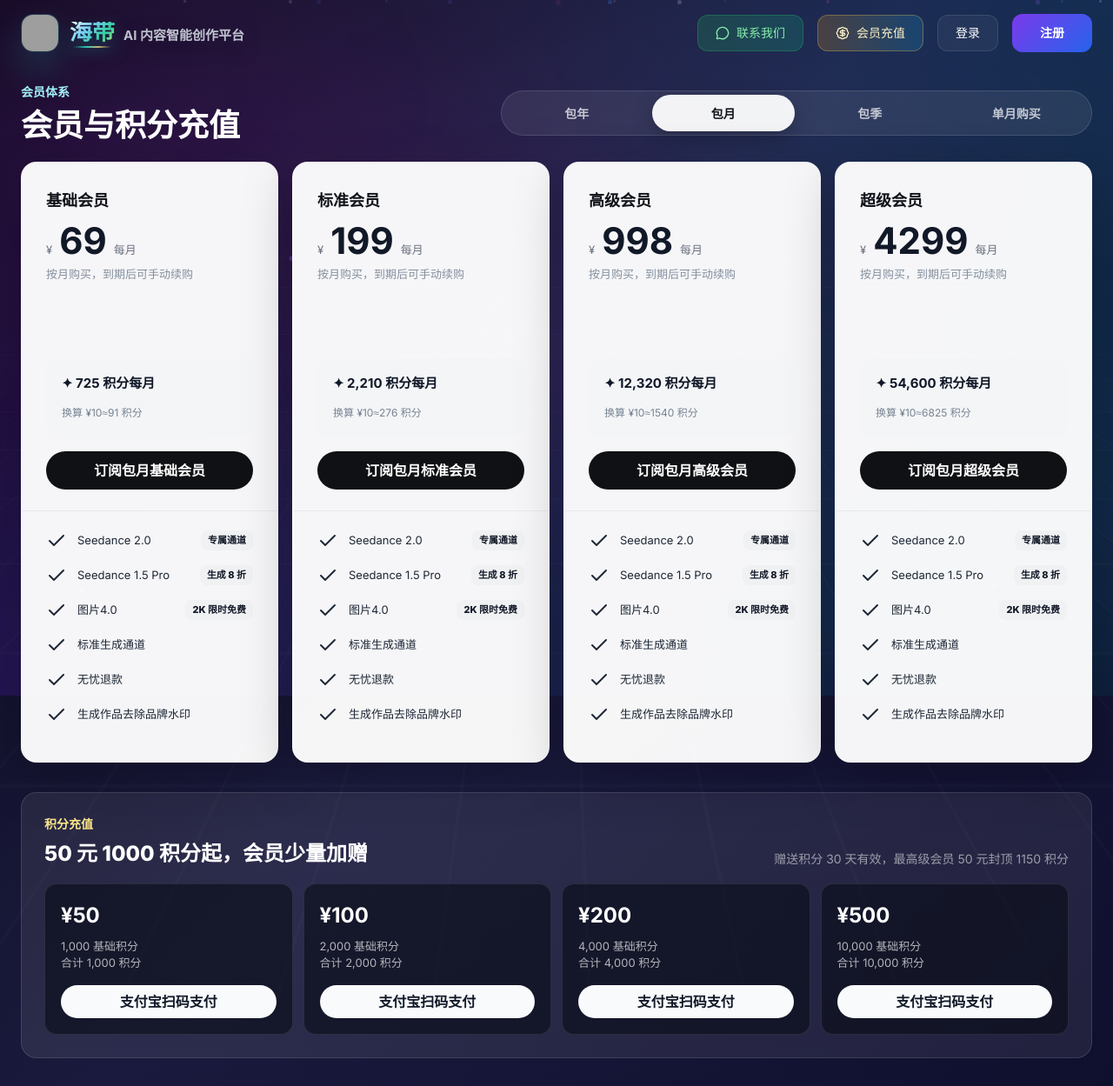
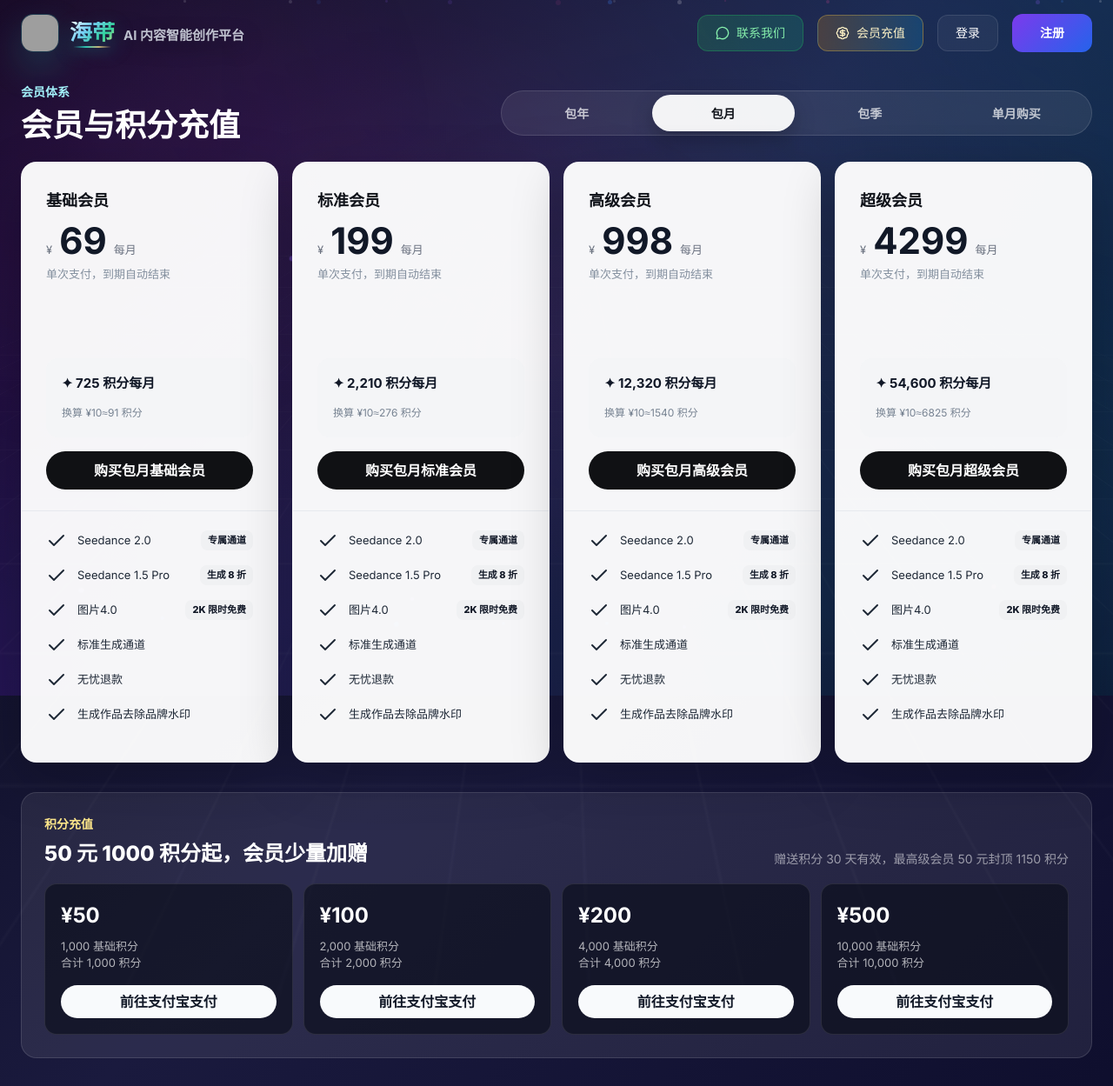
Before and after one commit to Shinichi1Kudo/manga-ai, a Django app: template frontend/templates/payments/membership.html in a window 1280 px wide. Shown: the top 1249 px of the page at 87% size. Run offline with Django 4.2, Linux system fonts and the light colour scheme; the template is opened without the code that fills it, so the values that code supplies are empty; some libraries are stand-ins or nearby versions; grey boxes are pictures that could not be loaded.

Commit message:
feat: redirect membership payments to alipay cashier

```diff
--- a/frontend/templates/payments/membership.html
+++ b/frontend/templates/payments/membership.html
@@ -231,26 +231,6 @@
         cursor: pointer;
     }
 
-    .pay-modal-panel {
-        width: min(440px, calc(100vw - 32px));
-        border-radius: 18px;
-        background: #fff;
-        color: #111827;
-        padding: 24px;
-        box-shadow: 0 24px 80px rgba(0, 0, 0, 0.45);
-    }
-
-    .qr-stage {
-        width: 240px;
-        height: 240px;
-        margin: 18px auto;
-        display: grid;
-        place-items: center;
-        border-radius: 16px;
-        background: #f5f7fb;
-        border: 1px solid #e5e7eb;
-    }
-
     @media (max-width: 1120px) {
         .membership-grid,
         .recharge-grid {
@@ -308,27 +288,6 @@
     </section>
 </div>
 
-<div class="modal-backdrop hidden" id="payModal" onclick="if(event.target === this) closePayModal()">
-    <div class="pay-modal-panel">
-        <div class="flex items-start justify-between gap-4">
-            <div>
-                <p class="text-sm text-gray-500 mb-1" id="payOrderNo">订单</p>
-                <h3 class="text-2xl font-extrabold" id="payTitle">支付宝扫码支付</h3>
-            </div>
-            <button onclick="closePayModal()" class="p-2 rounded-lg hover:bg-gray-100 transition-colors" title="关闭">
-                <i data-lucide="x" class="w-5 h-5"></i>
-            </button>
-        </div>
-        <div class="qr-stage">
-            <canvas id="payQrCanvas" width="220" height="220"></canvas>
-            <p id="payQrFallback" class="hidden px-4 text-center text-xs text-gray-500 break-all"></p>
-        </div>
-        <p class="text-center text-sm text-gray-500" id="payStatus">请使用支付宝扫码完成支付</p>
-        <button onclick="syncCurrentOrder()" class="mt-5 w-full h-11 rounded-full bg-gray-950 text-white font-bold">我已支付，刷新状态</button>
-    </div>
-</div>
-
-<script src="https://cdn.jsdelivr.net/npm/qrcode@1.5.3/build/qrcode.min.js"></script>
 <script>
     const IS_AUTHENTICATED = {{ request.session.token|yesno:"true,false" }};
     const tabs = [
@@ -340,27 +299,27 @@
     const fallbackProducts = {
         membershipProducts: {
             YEAR: [
-                {code: 'year_basic', tier: 'BASIC', title: '基础会员', priceCents: 65900, monthlyCredits: 725, enabled: true, buttonText: '订阅包年基础会员', features: []},
-                {code: 'year_standard', tier: 'STANDARD', title: '标准会员', priceCents: 189900, monthlyCredits: 2210, enabled: true, buttonText: '订阅包年标准会员', features: []},
-                {code: 'year_advanced', tier: 'ADVANCED', title: '高级会员', priceCents: 519900, monthlyCredits: 12320, enabled: true, buttonText: '订阅包年高级会员', features: []},
+                {code: 'year_basic', tier: 'BASIC', title: '基础会员', priceCents: 65900, monthlyCredits: 725, enabled: true, buttonText: '购买包年基础会员', features: []},
+                {code: 'year_standard', tier: 'STANDARD', title: '标准会员', priceCents: 189900, monthlyCredits: 2210, enabled: true, buttonText: '购买包年标准会员', features: []},
+                {code: 'year_advanced', tier: 'ADVANCED', title: '高级会员', priceCents: 519900, monthlyCredits: 12320, enabled: true, buttonText: '购买包年高级会员', features: []},
                 {code: 'year_super', tier: 'SUPER', title: '超级会员', priceCents: 0, monthlyCredits: 54600, enabled: false, buttonText: '敬请期待', features: []}
             ],
             MONTH: [
-                {code: 'month_basic', tier: 'BASIC', title: '基础会员', priceCents: 6900, monthlyCredits: 725, enabled: true, buttonText: '订阅包月基础会员', features: []},
-                {code: 'month_standard', tier: 'STANDARD', title: '标准会员', priceCents: 19900, monthlyCredits: 2210, enabled: true, buttonText: '订阅包月标准会员', features: []},
-                {code: 'month_advanced', tier: 'ADVANCED', title: '高级会员', priceCents: 99800, monthlyCredits: 12320, enabled: true, buttonText: '订阅包月高级会员', features: []},
-                {code: 'month_super', tier: 'SUPER', title: '超级会员', priceCents: 429900, monthlyCredits: 54600, enabled: true, buttonText: '订阅包月超级会员', features: []}
+                {code: 'month_basic', tier: 'BASIC', title: '基础会员', priceCents: 6900, monthlyCredits: 725, enabled: true, buttonText: '购买包月基础会员', features: []},
+                {code: 'month_standard', tier: 'STANDARD', title: '标准会员', priceCents: 19900, monthlyCredits: 2210, enabled: true, buttonText: '购买包月标准会员', features: []},
+                {code: 'month_advanced', tier: 'ADVANCED', title: '高级会员', priceCents: 99800, monthlyCredits: 12320, enabled: true, buttonText: '购买包月高级会员', features: []},
+                {code: 'month_super', tier: 'SUPER', title: '超级会员', priceCents: 429900, monthlyCredits: 54600, enabled: true, buttonText: '购买包月超级会员', features: []}
             ],
             QUARTER: [
-                {code: 'quarter_basic', tier: 'BASIC', title: '基础会员', priceCents: 18800, monthlyCredits: 725, enabled: true, buttonText: '订阅包季基础会员', features: []},
-                {code: 'quarter_standard', tier: 'STANDARD', title: '标准会员', priceCents: 56800, monthlyCredits: 2210, enabled: true, buttonText: '订阅包季标准会员', features: []},
-                {code: 'quarter_advanced', tier: 'ADVANCED', title: '高级会员', priceCents: 195900, monthlyCredits: 12320, enabled: true, buttonText: '订阅包季高级会员', features: []},
-                {code: 'quarter_super', tier: 'SUPER', title: '超级会员', priceCents: 818900, monthlyCredits: 54600, enabled: true, buttonText: '订阅包季超级会员', features: []}
+                {code: 'quarter_basic', tier: 'BASIC', title: '基础会员', priceCents: 18800, monthlyCredits: 725, enabled: true, buttonText: '购买包季基础会员', features: []},
+                {code: 'quarter_standard', tier: 'STANDARD', title: '标准会员', priceCents: 56800, monthlyCredits: 2210, enabled: true, buttonText: '购买包季标准会员', features: []},
+                {code: 'quarter_advanced', tier: 'ADVANCED', title: '高级会员', priceCents: 195900, monthlyCredits: 12320, enabled: true, buttonText: '购买包季高级会员', features: []},
+                {code: 'quarter_super', tier: 'SUPER', title: '超级会员', priceCents: 818900, monthlyCredits: 54600, enabled: true, buttonText: '购买包季超级会员', features: []}
             ],
             SINGLE_MONTH: [
-                {code: 'single_month_basic', tier: 'BASIC', title: '基础会员', priceCents: 7900, monthlyCredits: 725, enabled: true, buttonText: '购买', features: []},
-                {code: 'single_month_standard', tier: 'STANDARD', title: '标准会员', priceCents: 23900, monthlyCredits: 2210, enabled: true, buttonText: '购买', features: []},
-                {code: 'single_month_advanced', tier: 'ADVANCED', title: '高级会员', priceCents: 64900, monthlyCredits: 12320, enabled: true, buttonText: '购买', features: []},
+                {code: 'single_month_basic', tier: 'BASIC', title: '基础会员', priceCents: 7900, monthlyCredits: 725, enabled: true, buttonText: '购买基础会员', features: []},
+                {code: 'single_month_standard', tier: 'STANDARD', title: '标准会员', priceCents: 23900, monthlyCredits: 2210, enabled: true, buttonText: '购买标准会员', features: []},
+                {code: 'single_month_advanced', tier: 'ADVANCED', title: '高级会员', priceCents: 64900, monthlyCredits: 12320, enabled: true, buttonText: '购买高级会员', features: []},
                 {code: 'single_month_super', tier: 'SUPER', title: '超级会员', priceCents: 0, monthlyCredits: 54600, enabled: false, buttonText: '敬请期待', features: []}
             ]
         },
@@ -374,8 +333,6 @@
     const defaultFeatures = ['Seedance 2.0', 'Seedance 1.5 Pro', '图片4.0', '标准生成通道', '无忧退款', '生成作品去除品牌水印'];
     let currentTab = 'MONTH';
     let productsState = fallbackProducts;
-    let currentOrderNo = '';
-    let pollTimer = null;
 
     document.addEventListener('DOMContentLoaded', () => {
         renderTabs();
@@ -435,7 +392,7 @@
                             <strong>✦ ${formatNumber(product.monthlyCredits)} 积分每月</strong>
                             <span>换算 ¥10≈${Math.round(product.monthlyCredits / 8)} 积分</span>
                         </div>
-                        <button class="membership-action" ${product.enabled ? '' : 'disabled'} onclick="purchaseMembership('${product.code}')">${product.buttonText || '购买'}</button>
+                        <button class="membership-action" ${product.enabled ? '' : 'disabled'} onclick="purchaseMembership('${product.code}', this)">${product.buttonText || '购买'}</button>
                     </div>
                     <div class="membership-features">
                         ${features.map((feature, index) => `
@@ -459,23 +416,25 @@
             <article class="recharge-card">
                 <strong>¥${formatPrice(item.amountCents)}</strong>
                 <span>${formatNumber(item.baseCredits)} 基础积分${item.bonusCredits ? `，加赠 ${formatNumber(item.bonusCredits)} 积分` : ''}<br>合计 ${formatNumber(item.totalCredits)} 积分</span>
-                <button onclick="purchaseRecharge(${item.amountCents})">支付宝扫码支付</button>
+                <button onclick="purchaseRecharge(${item.amountCents}, this)">前往支付宝支付</button>
             </article>
         `).join('');
     }
 
-    function purchaseMembership(productCode) {
+    function purchaseMembership(productCode, button) {
         if (!ensureAuthenticated()) return;
-        createOrder('/api/payments/membership/orders/', {productCode});
+        createOrder('/api/payments/membership/orders/', {productCode}, button);
     }
 
-    function purchaseRecharge(amountCents) {
+    function purchaseRecharge(amountCents, button) {
         if (!ensureAuthenticated()) return;
-        createOrder('/api/payments/recharge/orders/', {amountCents});
+        createOrder('/api/payments/recharge/orders/', {amountCents}, button);
     }
 
-    async function createOrder(url, payload) {
-        setPayStatus('正在创建订单...');
+    async function createOrder(url, payload, button) {
+        const originalButtonText = button.textContent;
+        button.disabled = true;
+        button.textContent = '正在前往支付宝';
         try {
             const response = await fetch(url, {
                 method: 'POST',
@@ -484,82 +443,82 @@
             });
             const data = await response.json();
             if (response.status === 401 || data.code === 401) {
+                restoreOrderButton(button, originalButtonText);
                 window.location.href = '/auth/login/';
                 return;
             }
             if (data.code !== 200) {
                 throw new Error(data.message || '创建订单失败');
             }
-            openPayModal(data.data);
+            submitAlipayForm(data.data.paymentHtml);
         } catch (error) {
+            restoreOrderButton(button, originalButtonText);
             alert(error.message || '创建订单失败');
         }
     }
 
-    function openPayModal(order) {
-        currentOrderNo = order.orderNo;
-        document.getElementById('payOrderNo').textContent = order.orderNo;
-        document.getElementById('payTitle').textContent = order.productName || '支付宝扫码支付';
-        document.getElementById('payModal').classList.remove('hidden');
-        setPayStatus('请使用支付宝扫码完成支付');
-        renderQr(order.qrcode || '');
-        startPolling();
-        if (window.lucide) {
-            lucide.createIcons();
-        }
+    function restoreOrderButton(button, originalButtonText) {
+        button.disabled = false;
+        button.textContent = originalButtonText;
     }
 
-    function closePayModal() {
-        document.getElementById('payModal').classList.add('hidden');
-        if (pollTimer) {
-            clearInterval(pollTimer);
-            pollTimer = null;
+    function submitAlipayForm(paymentHtml) {
+        if (typeof paymentHtml !== 'string' || !paymentHtml.trim()) {
+            throw new Error('支付宝支付表单为空，请稍后重试');
         }
-    }
 
-    function renderQr(value) {
-        const canvas = document.getElementById('payQrCanvas');
-        const fallback = document.getElementById('payQrFallback');
-        fallback.classList.add('hidden');
-        canvas.classList.remove('hidden');
-        if (window.QRCode && value) {
-            QRCode.toCanvas(canvas, value, {
-                width: 220,
-                margin: 2,
-                color: {dark: '#111827', light: '#ffffff'}
-            });
-        } else {
-            canvas.classList.add('hidden');
-            fallback.textContent = value || '二维码生成失败，请刷新订单';
-            fallback.classList.remove('hidden');
+        const parsedDocument = new DOMParser().parseFromString(paymentHtml, 'text/html');
+        const sourceForms = parsedDocument.querySelectorAll('form');
+        if (sourceForms.length !== 1) {
+            throw new Error('支付宝支付表单无效，请稍后重试');
         }
-    }
 
-    function startPolling() {
-        if (pollTimer) {
-            clearInterval(pollTimer);
+        const sourceForm = sourceForms[0];
+        if (sourceForm.method.toUpperCase() !== 'POST') {
+            throw new Error('支付宝支付方式无效，请稍后重试');
         }
-        pollTimer = setInterval(syncCurrentOrder, 3000);
-    }
 
-    async function syncCurrentOrder() {
-        if (!currentOrderNo) return;
+        const actionValue = sourceForm.getAttribute('action');
+        let action;
         try {
-            const response = await fetch(`/api/payments/orders/${currentOrderNo}/sync/`, {method: 'POST'});
-            const data = await response.json();
-            if (data.code === 200 && data.data && data.data.status === 'PAID') {
-                setPayStatus('支付成功，积分已到账');
-                if (pollTimer) {
-                    clearInterval(pollTimer);
-                    pollTimer = null;
-                }
-                if (typeof fetchUserCredits === 'function') {
-                    fetchUserCredits();
-                }
-            }
+            action = new URL(actionValue, window.location.href);
         } catch (error) {
-            console.warn('同步订单状态失败', error);
+            throw new Error('支付宝支付地址无效，请稍后重试');
         }
+
+        const allowedAlipayHosts = new Set([
+            'openapi.alipay.com',
+            'openapi-sandbox.dl.alipaydev.com'
+        ]);
+        if (
+            action.protocol !== 'https:' ||
+            !allowedAlipayHosts.has(action.host) ||
+            action.pathname !== '/gateway.do'
+        ) {
+            throw new Error('支付宝支付地址不受信任，请稍后重试');
+        }
+
+        const sourceInputs = sourceForm.querySelectorAll('input[name]');
+        if (!sourceInputs.length) {
+            throw new Error('支付宝支付参数缺失，请稍后重试');
+        }
+
+        const form = document.createElement('form');
+        form.method = 'POST';
+        form.action = action.href;
+        form.target = '_self';
+        form.hidden = true;
+
+        sourceInputs.forEach(sourceInput => {
+            const input = document.createElement('input');
+            input.type = 'hidden';
+            input.name = sourceInput.getAttribute('name');
+            input.value = sourceInput.value;
+            form.appendChild(input);
+        });
+
+        document.body.appendChild(form);
+        form.submit();
     }
 
     function ensureAuthenticated() {
@@ -568,13 +527,6 @@
         }
         window.location.href = '/auth/login/';
         return false;
-    }
-
-    function setPayStatus(text) {
-        const target = document.getElementById('payStatus');
-        if (target) {
-            target.textContent = text;
-        }
     }
 
     function formatPrice(cents) {
@@ -593,10 +545,7 @@
 
     function periodCopy(period, product) {
         if (!product.enabled) return '更高额度套餐正在准备中';
-        if (period === 'YEAR') return `折合每月 ¥${Math.round(product.priceCents / 1200)}，购买后按周期生效`;
-        if (period === 'QUARTER') return '购买后按季度生效，可随时升级更高等级';
-        if (period === 'SINGLE_MONTH') return '单月购买，到期后可手动续购';
-        return '按月购买，到期后可手动续购';
+        return '单次支付，到期自动结束';
     }
 
     function featureBadge(index, feature) {
```
Also changed, not shown: frontend/apps/series/tests.py (+41 -2 lines).
